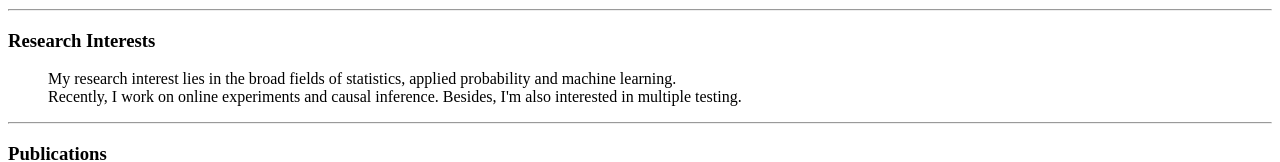
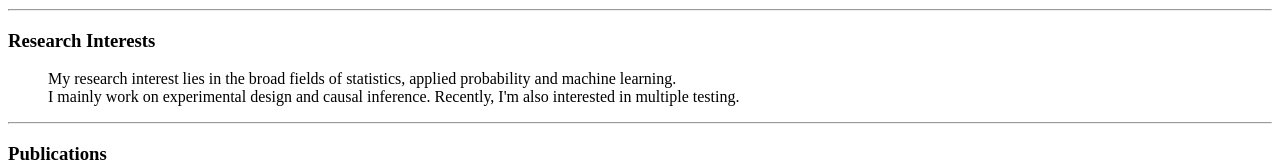
Before and after one commit to wyhArturia/homepage, a plain HTML site: page index.html in a window 1280 px wide. Shown: the part 436-598 px from the top of the page. Drawn offline with Linux system fonts and the light colour scheme.

Commit message:
Update index.html

```diff
--- a/index.html
+++ b/index.html
@@ -43,7 +43,7 @@ Email: wuyh &#x1D00;&#x1D1B; berkeley.edu<br />
 <h3>Research Interests</h3>
 <ol>
 My research interest lies in the broad fields of statistics, applied probability and machine learning.<br /r>
-Recently, I work on online experiments and causal inference. Besides, I'm also interested in multiple testing.
+I mainly work on experimental design and causal inference. Recently, I'm also interested in multiple testing.
 </ol>
 
 <hr />
```
